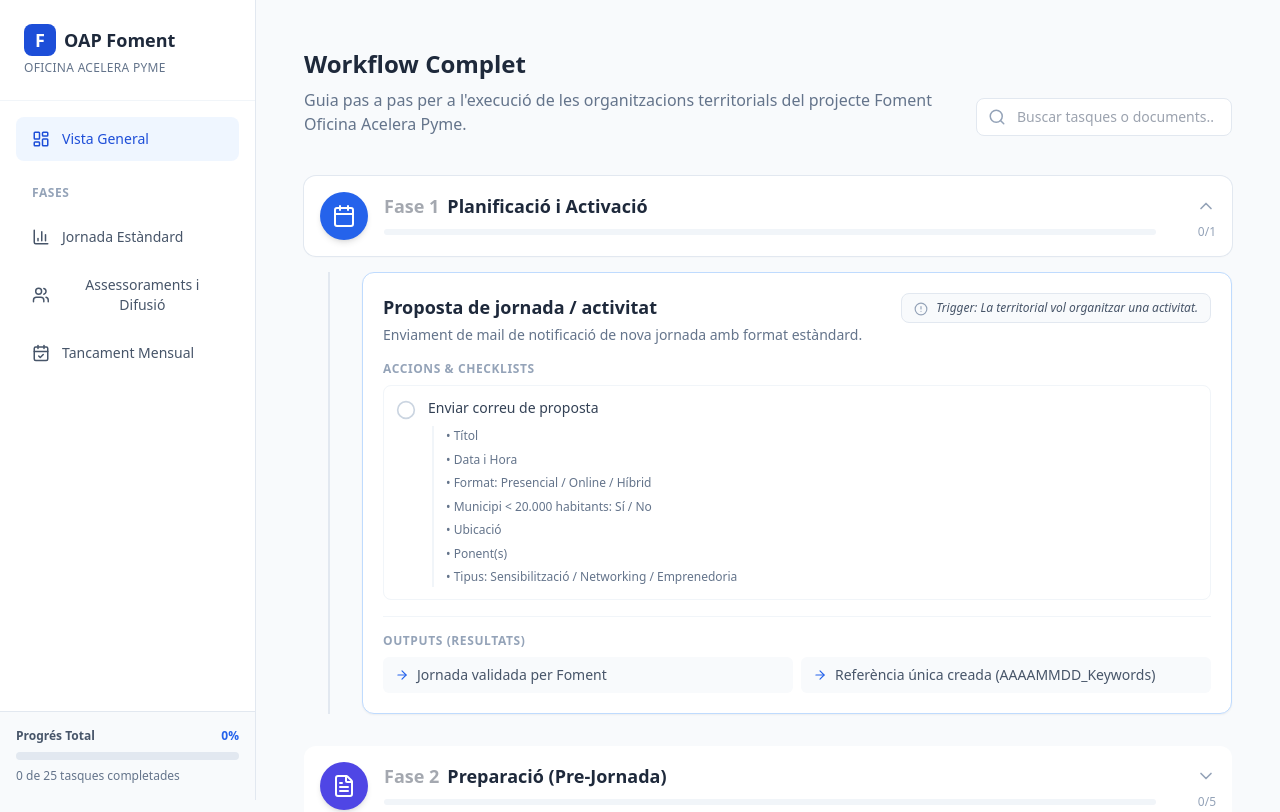
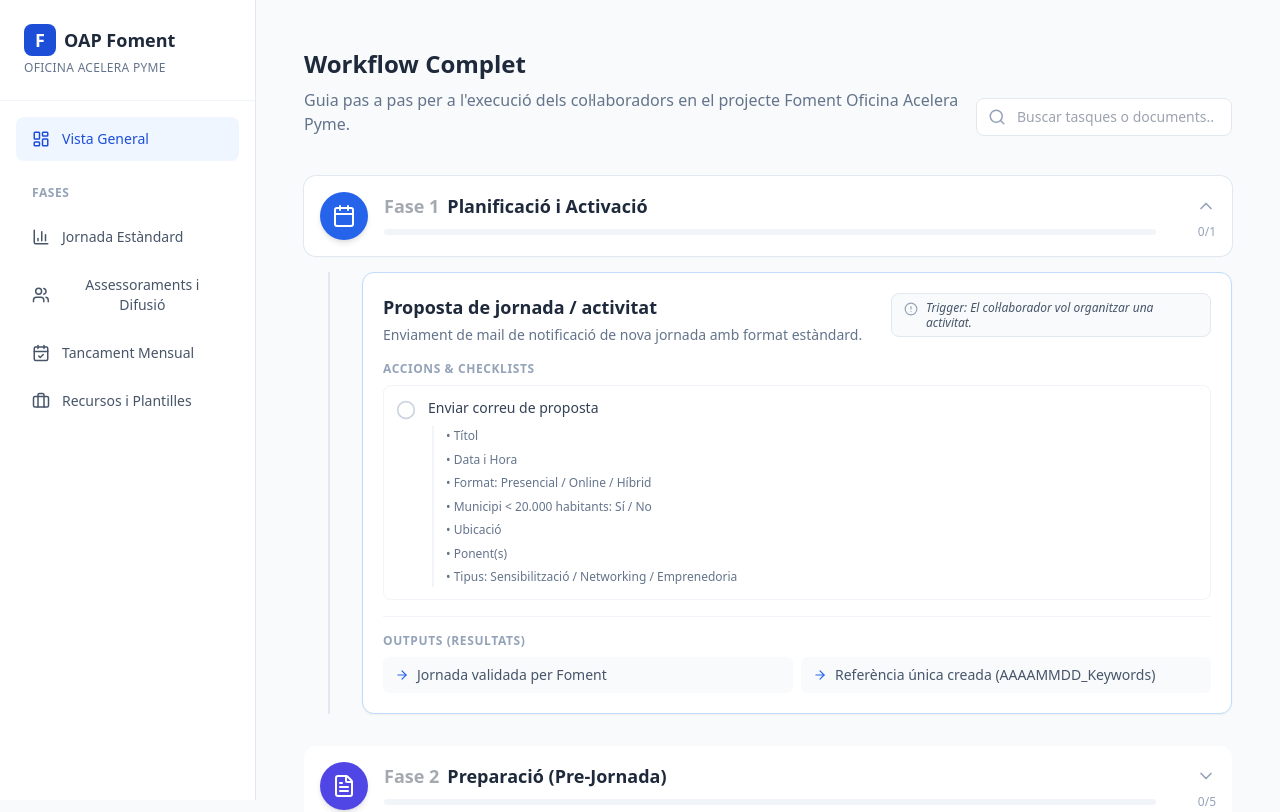
Before and after one commit to addomenech/SOP-OAP-Collaborators, a React (Vite) app: page / in a window 1280 px wide. Shown: the top 812 px of the page. Built offline with nearby package versions, Linux system fonts and the light colour scheme.

Commit message:
feat: Add RESOURCES phase and update descriptions
Introduces a new 'RESOURCES' phase type to the workflow and refactors existing phase descriptions for clarity. Updates sidebar to include the new phase and adjusts UI elements.

```diff
--- a/App.tsx
+++ b/App.tsx
@@ -97,9 +97,10 @@ const App: React.FC = () => {
               {activeTab === PhaseType.STANDARD && 'Jornada Estàndard'}
               {activeTab === PhaseType.TRANSVERSAL && 'Transversal'}
               {activeTab === PhaseType.MONTHLY && 'Tancament Mensual'}
+              {activeTab === PhaseType.RESOURCES && 'Recursos i Plantilles'}
             </h2>
             <p className="text-slate-500 mt-2 max-w-2xl">
-              Guia pas a pas per a l'execució de les organitzacions territorials del projecte Foment Oficina Acelera Pyme.
+              Guia pas a pas per a l'execució dels col·laboradors en el projecte Foment Oficina Acelera Pyme.
             </p>
           </div>
 
--- a/components/Sidebar.tsx
+++ b/components/Sidebar.tsx
@@ -1,5 +1,5 @@
 import React from 'react';
-import { LayoutDashboard, Users, CalendarCheck, BarChart3, Info } from 'lucide-react';
+import { LayoutDashboard, Users, CalendarCheck, BarChart3, Info, Briefcase } from 'lucide-react';
 import { PhaseType } from '../types';
 
 interface SidebarProps {
@@ -10,8 +10,6 @@ interface SidebarProps {
 }
 
 const Sidebar: React.FC<SidebarProps> = ({ activeTab, setActiveTab, completedTasks, totalTasks }) => {
-  const progress = totalTasks > 0 ? Math.round((completedTasks / totalTasks) * 100) : 0;
-
   return (
     <div className="w-64 bg-white h-screen border-r border-slate-200 flex flex-col fixed left-0 top-0 z-20">
       <div className="p-6 border-b border-slate-100">
@@ -68,23 +66,17 @@ const Sidebar: React.FC<SidebarProps> = ({ activeTab, setActiveTab, completedTas
           <CalendarCheck size={18} />
           Tancament Mensual
         </button>
+
+        <button
+          onClick={() => setActiveTab(PhaseType.RESOURCES)}
+          className={`w-full flex items-center gap-3 px-4 py-2.5 rounded-lg text-sm font-medium transition-colors ${
+            activeTab === PhaseType.RESOURCES ? 'bg-blue-50 text-blue-700' : 'text-slate-600 hover:bg-slate-50'
+          }`}
+        >
+          <Briefcase size={18} />
+          Recursos i Plantilles
+        </button>
       </nav>
-
-      <div className="p-4 bg-slate-50 border-t border-slate-200">
-        <div className="flex justify-between items-center mb-2">
-          <span className="text-xs font-semibold text-slate-600">Progrés Total</span>
-          <span className="text-xs font-bold text-blue-600">{progress}%</span>
-        </div>
-        <div className="w-full bg-slate-200 rounded-full h-2">
-          <div
-            className="bg-blue-600 h-2 rounded-full transition-all duration-500"
-            style={{ width: `${progress}%` }}
-          ></div>
-        </div>
-        <div className="mt-2 text-xs text-slate-500">
-          {completedTasks} de {totalTasks} tasques completades
-        </div>
-      </div>
     </div>
   );
 };
--- a/constants.tsx
+++ b/constants.tsx
@@ -22,7 +22,7 @@ export const WORKFLOW_DATA: Phase[] = [
       {
         id: 's1.1',
         title: 'Proposta de jornada / activitat',
-        trigger: 'La territorial vol organitzar una activitat.',
+        trigger: 'El col·laborador vol organitzar una activitat.',
         description: 'Enviament de mail de notificació de nova jornada amb format estàndard.',
         actionItems: [
           {
@@ -62,7 +62,7 @@ export const WORKFLOW_DATA: Phase[] = [
         actionItems: [
           {
             id: 't2.1.1',
-            text: 'Duplicar carpeta base (ex.: 20260102_Exemple)',
+            text: 'Duplicar carpeta base 20260102_Exemple',
             isCompleted: false
           },
           {
@@ -87,12 +87,12 @@ export const WORKFLOW_DATA: Phase[] = [
           {
             id: 't2.2.2',
             text: 'Redactar Convocatòria',
-            templates: ['Plantilla_Convocatoria (AAAAMMDD_Keywords_Convocatoria)'],
+            templates: ['Plantilla_Convocatoria'],
             isCompleted: false
           },
           {
             id: 't2.2.3',
-            text: 'Configurar Formulari d’inscripció',
+            text: 'Duplicar i Configurar Formulari d’Inscripció',
             templates: ['Forms Inscripció Jornades'],
             isCompleted: false
           }
@@ -170,7 +170,7 @@ export const WORKFLOW_DATA: Phase[] = [
             isCompleted: false
           }
         ],
-        outputs: ['Pack complet d\'evidències digitals']
+        outputs: ['Pack complet d\'evidències digitals amb nomenclatura estàndard']
       }
     ]
   },
@@ -199,20 +199,6 @@ export const WORKFLOW_DATA: Phase[] = [
           }
         ],
         outputs: ['Fitxer Excel de valoració.']
-      },
-      {
-        id: 's4.2',
-        title: 'Fitxa d’activitat grupal',
-        description: 'Reporting final de l\'activitat.',
-        actionItems: [
-          {
-            id: 't4.2.1',
-            text: 'Omplir Plantilla_Actividades_Grupales',
-            details: ['Dades bàsiques', 'Resultats', 'Participants', 'Tipologia', 'Evidències associades'],
-            isCompleted: false
-          }
-        ],
-        outputs: ['Activitat completament documentada.']
       }
     ]
   },
@@ -232,7 +218,7 @@ export const WORKFLOW_DATA: Phase[] = [
           {
             id: 't5.1.1',
             text: 'Registrar accions a Plantilla_Actividades_Difusión',
-            details: ['Xarxes socials', 'Web', 'Newsletters', 'Emails territorials'],
+            details: ['Xarxes socials', 'Web', 'Newsletters', 'Emails'],
             isCompleted: false
           }
         ],
@@ -255,7 +241,12 @@ export const WORKFLOW_DATA: Phase[] = [
         actionItems: [
           {
             id: 't6.1.1',
-            text: 'Utilitzar Plantilla_Asesoramientos',
+            text: 'Compartir Plantilla_Asesoramientos amb els assessors',
+            isCompleted: false
+          },
+          {
+            id: 't6.1.3',
+            text: 'Sol·licitud d’assessorament per part de la PIME',
             isCompleted: false
           },
           {
@@ -263,8 +254,6 @@ export const WORKFLOW_DATA: Phase[] = [
             text: 'Generar documents obligatoris',
             templates: [
               'AAAAMMDD_Asesoramiento_NomPYME',
-              'AAAAMMDD_Formulario_NomPYME',
-              'AAAAMMDD_Solicitud_NomPYME',
               'AAAAMMDD_Report_NomPYME'
             ],
             isCompleted: false
@@ -313,18 +302,96 @@ export const WORKFLOW_DATA: Phase[] = [
           {
             id: 't7.2.1',
             text: 'Facturar Assessoraments',
-            details: ['Concepte: Asesoramiento a (nombre empresas) en el marco de la Oficina Acelera Pyme de Foment del Treball…'],
+            details: ['Concepte: Asesoramiento a (nombre empresas) en el marco de la Oficina Acelera Pyme de Foment del Treball, iniciativa del Ministerio de Transformación Digital y de la Función Pública, desarrollada por Red.es, destinada a construir el ecosistema de referencia de la transformación digital de las pymes.'],
             isCompleted: false
           },
           {
             id: 't7.2.2',
             text: 'Facturar Ponències',
-            details: ['Concepte: Ponencia en la jornada (nombre jornada y fecha) en el marco de la Oficina Acelera Pyme de Foment del Treball…'],
+            details: ['Concepte: Ponencia en la jornada (nombre jornada y fecha) en el marco de la Oficina Acelera Pyme de Foment del Treball, iniciativa del Ministerio de Transformación Digital y de la Función Pública, desarrollada por Red.es, destinada a construir el ecosistema de referencia de la transformación digital de las pymes.'],
             isCompleted: false
           }
         ],
         outputs: ['Factures enviades.']
       }
     ]
+  },
+  {
+    id: 'p8',
+    number: 'R',
+    title: 'Recursos i Plantilles',
+    type: PhaseType.RESOURCES,
+    icon: Briefcase,
+    color: 'bg-slate-600',
+    steps: [
+      {
+        id: 's8.1',
+        title: 'Estructura de Carpetes',
+        description: 'Organització dels fitxers del projecte.',
+        actionItems: [
+            {
+                id: 't8.1.1',
+                text: 'Estructura Base: 20260102_Exemple',
+                details: [
+                    '01. Planificació',
+                    '02. Materials Difusió',
+                    '03. Inscripcions',
+                    '04. Acte (Fotos, Vídeos)',
+                    '05. Tancament i Facturació'
+                ],
+                isCompleted: false
+            }
+        ],
+        outputs: []
+      },
+      {
+        id: 's8.2',
+        title: 'Relació de Plantilles',
+        description: 'Llistat complet de documents i el seu ús.',
+        actionItems: [
+            {
+                id: 't8.2.1',
+                text: 'Difusió i Captació',
+                templates: [
+                    'Canva_OAP_Banners_Jornades_Organització (Disseny gràfic)',
+                    'Plantilla_Convocatoria (Text correu/web)',
+                    'Plantilla_Actividades_Difusión (Registre impactes)'
+                ],
+                isCompleted: false
+            },
+            {
+                id: 't8.2.2',
+                text: 'Gestió Jornada',
+                templates: [
+                    'Forms Inscripció Jornades (Captació dades)',
+                    'Plantilla_Firmas_Asistentes (Presencial)',
+                    'Registro_Actividades (Consolidació)',
+                    'Forms Satisfacció Jornades (Feedback)'
+                ],
+                isCompleted: false
+            },
+            {
+                id: 't8.2.3',
+                text: 'Continguts i Ponents',
+                templates: [
+                    'Plantilla_Ponentes (Fitxa tècnica)',
+                    'Plantilla_Presentación (PPT Corporatiu)'
+                ],
+                isCompleted: false
+            },
+            {
+                id: 't8.2.4',
+                text: 'Assessoraments',
+                templates: [
+                    'Plantilla_Asesoramientos (Guió)',
+                    'AAAAMMDD_Asesoramiento_NomPYME (Fitxa)',
+                    'AAAAMMDD_Report_NomPYME (Informe Final)'
+                ],
+                isCompleted: false
+            }
+        ],
+        outputs: []
+      }
+    ]
   }
 ];
--- a/types.ts
+++ b/types.ts
@@ -3,7 +3,8 @@ import { LucideIcon } from 'lucide-react';
 export enum PhaseType {
   STANDARD = 'STANDARD',
   TRANSVERSAL = 'TRANSVERSAL',
-  MONTHLY = 'MONTHLY'
+  MONTHLY = 'MONTHLY',
+  RESOURCES = 'RESOURCES'
 }
 
 export interface Task {
```
